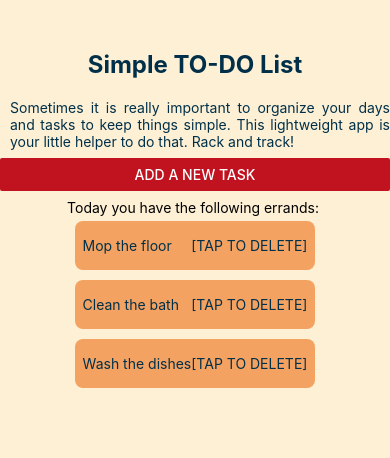
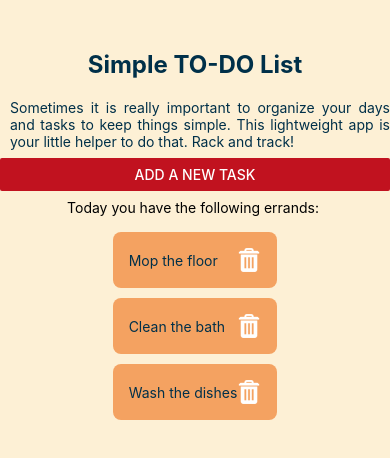
Before and after one commit to memphis35/react-native-to-do, a React Native app: screen / in a window 390 px wide. Shown: the top 458 px of the page. Built offline with nearby package versions, Linux system fonts and the light colour scheme.

Commit message:
Add bin image for delete action

```diff
--- a/components/TaskItem.js
+++ b/components/TaskItem.js
@@ -1,11 +1,11 @@
-import { View, Text, Pressable, StyleSheet } from "react-native";
+import { View, Text, Pressable, Image, StyleSheet } from "react-native";
 
 function TaskItem({ text, onDeleteTask, taskId }) {
   return (
     <View style={styles.item}>
-      <Pressable onPress={() => onDeleteTask(taskId)} style={styles.pressable}>
-        <Text style={styles.darkText}>{text}</Text>
-        <Text style={styles.darkText}>[TAP TO DELETE]</Text>
+      <Text style={styles.darkText}>{text}</Text>
+      <Pressable onPress={() => onDeleteTask(taskId)}>
+        <Image source={require("../assets/images/trash2.png")} style={{ width: 24, height: 24 }} />
       </Pressable>
     </View>
   );
@@ -16,18 +16,15 @@ export default TaskItem;
 const styles = StyleSheet.create({
   item: {
     width: "100%",
+    paddingHorizontal: 16,
+    paddingVertical: 16,
     backgroundColor: "#f4a261",
     borderRadius: 8,
+    flexDirection: "row",
+    justifyContent: "space-between",
+    alignItems: "center",
   },
   darkText: {
     color: "#003049",
   },
-  pressable: {
-    width: "100%",
-    flexDirection: "row",
-    justifyContent: "space-between",
-    alignItems: "center",
-    paddingHorizontal: 8,
-    paddingVertical: 16,
-  },
 });
--- a/components/TaskList.js
+++ b/components/TaskList.js
@@ -30,7 +30,7 @@ export default TaskList;
 const styles = StyleSheet.create({
   board_container: {
     flex: 3,
-    rowGap: 5,
+    rowGap: 16,
     paddingVertical: 8,
     paddingHorizontal: 10,
     alignItems: "center",
```
Also changed, not shown: assets/images/trash.png (added), assets/images/trash2.png (added).
